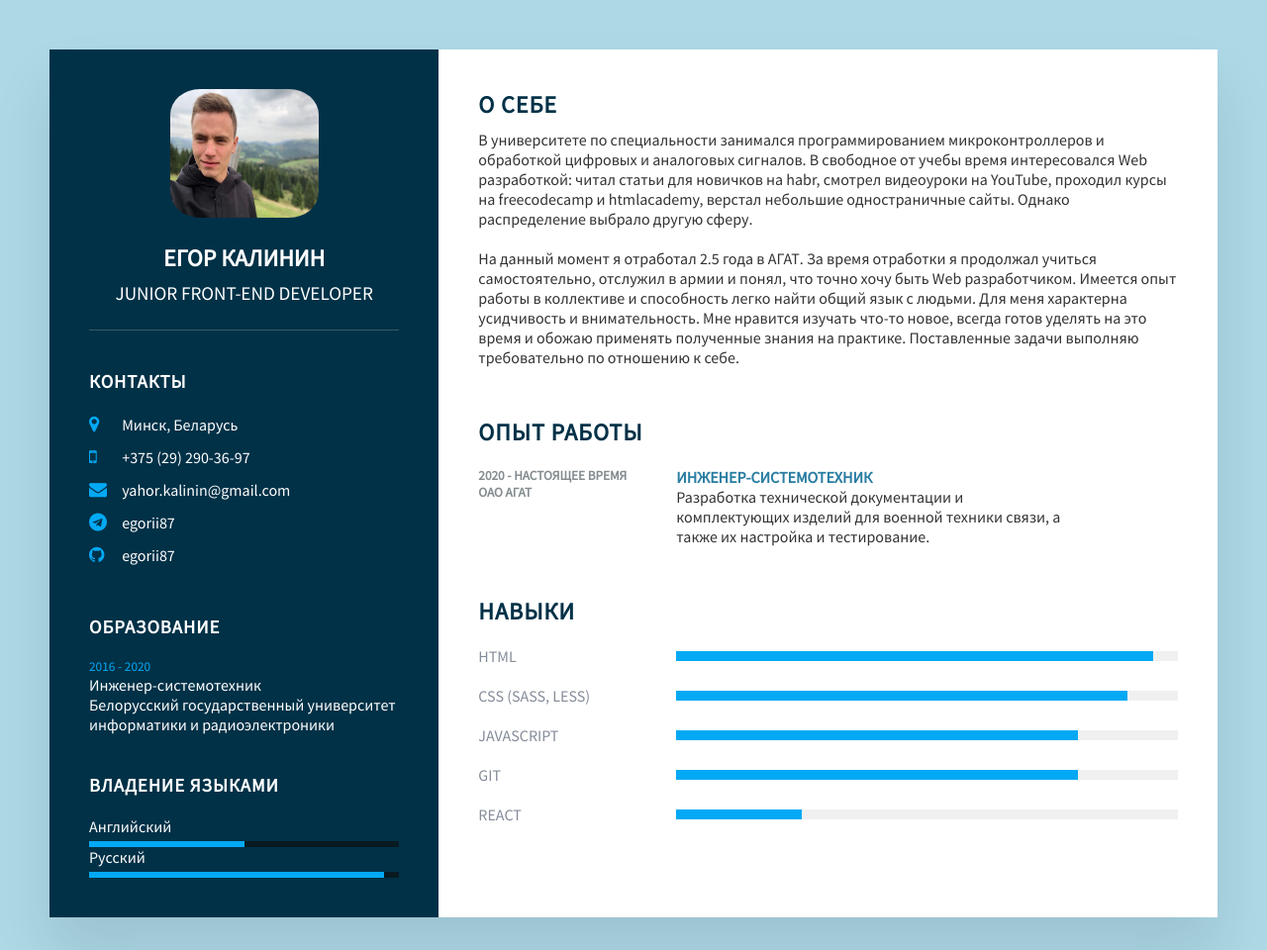
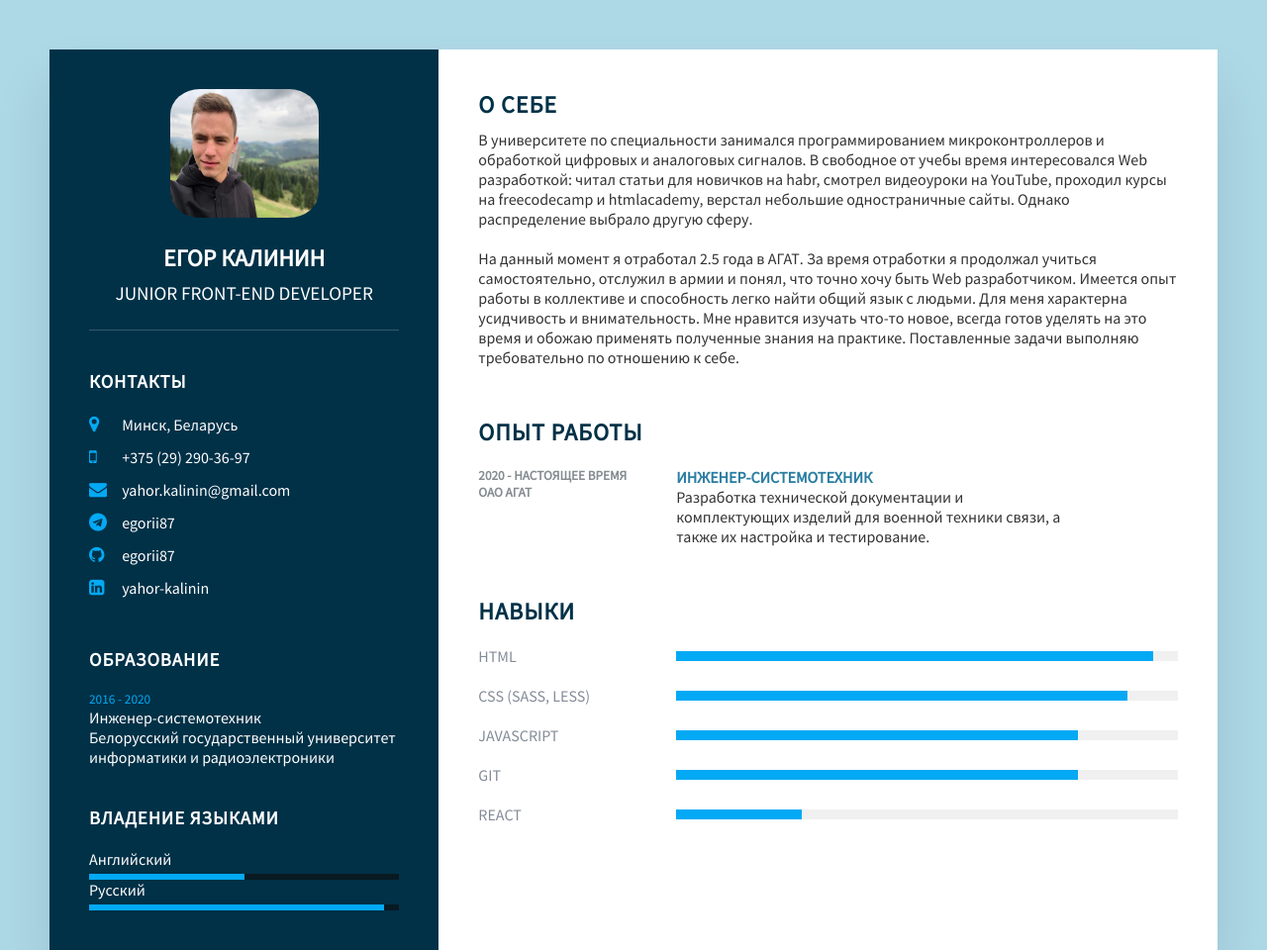
Before and after one commit to egorii87/myCV, a plain HTML site: page index.html in a window 1280 px wide. Shown: the top 960 px of the page at 99% size. Drawn offline with Linux system fonts and the light colour scheme.

Commit message:
add linkedin link

```diff
--- a/index.html
+++ b/index.html
@@ -40,6 +40,10 @@
                         <li class="contact-item">
                             <span class="icon"><i class="fa fa-github" aria-hidden="true"></i></span>
                             <a class="text" target="_blank" href="https://github.com/egorii87">egorii87</a>
+                        </li>
+                        <li class="contact-item">
+                            <span class="icon"><i class="fa fa-linkedin-square" aria-hidden="true"></i></span>
+                            <a class="text" target="_blank" href="https://www.linkedin.com/in/yahor-kalinin/">yahor-kalinin</a>
                         </li>
                     </ul>
                 </div>
```
